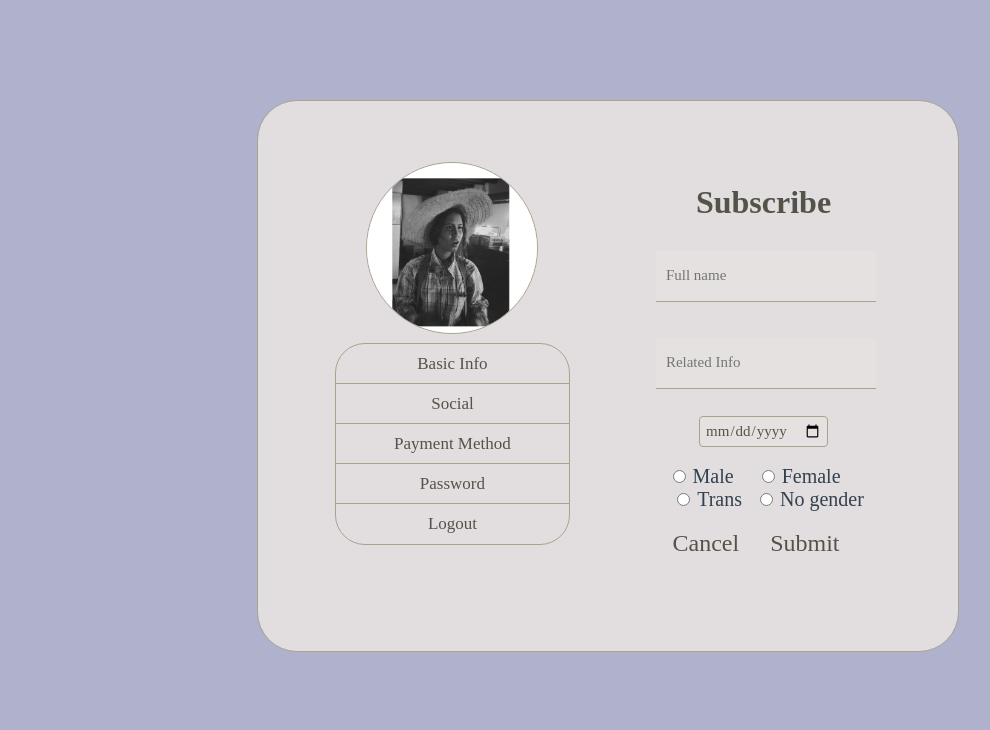
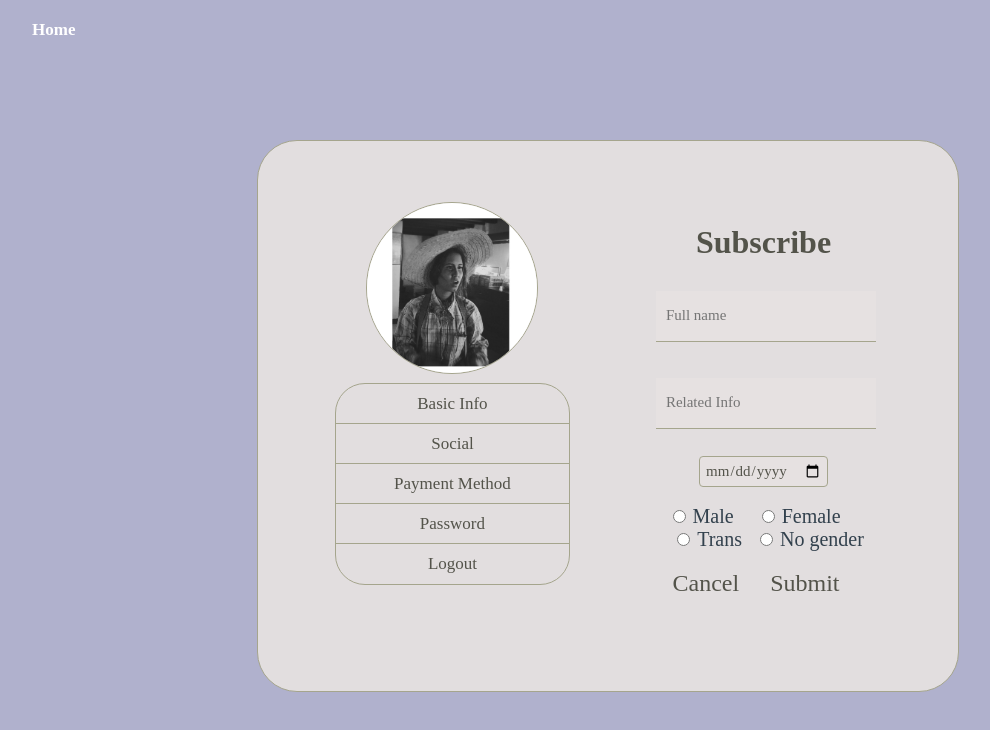
Before and after one commit to angelcorr/first-quarter, a plain HTML site: page issue-3/index.html in a window 1280 px wide. Shown: the whole page, without its empty margins (32-1022 px from the left). Drawn offline with Linux system fonts and the light colour scheme; a web font is replaced by a local one.

Commit message:
Fix main link of all pages

```diff
--- a/issue-3/index.html
+++ b/issue-3/index.html
@@ -8,6 +8,9 @@
   <title>Connectone</title>
 </head>
 <body>
+  <header>
+    <a href="../">Home</a>
+  </header>
   <main>
     <nav>
       <img src="./espantapajaros.jpg" alt="Image">
--- a/issue-3/style.css
+++ b/issue-3/style.css
@@ -27,6 +27,15 @@ body {
   height: 100%;
   margin: 0 auto;
   background-color: #03055e4f;
+}
+
+header a {
+  margin-top: 20px;
+  margin-left: 5%;
+  display: block;
+  font-family: 'Playfair Display';
+  font-weight: bold;
+  color: #FFF;
 }
 
 main {
```
Also changed, not shown: issue-2/index.html (+1 -1 lines), issue-4/index.html (+1 -1 lines).
